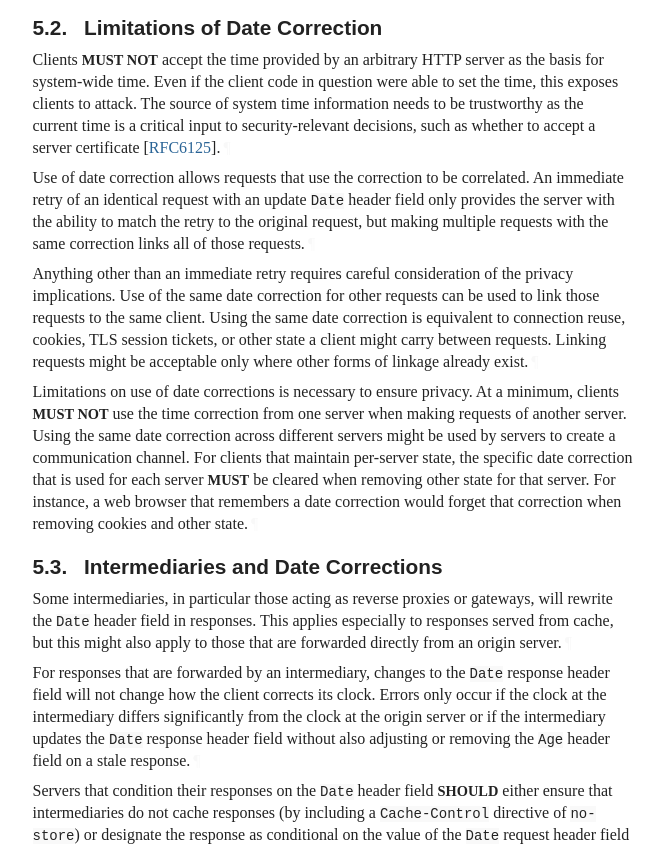
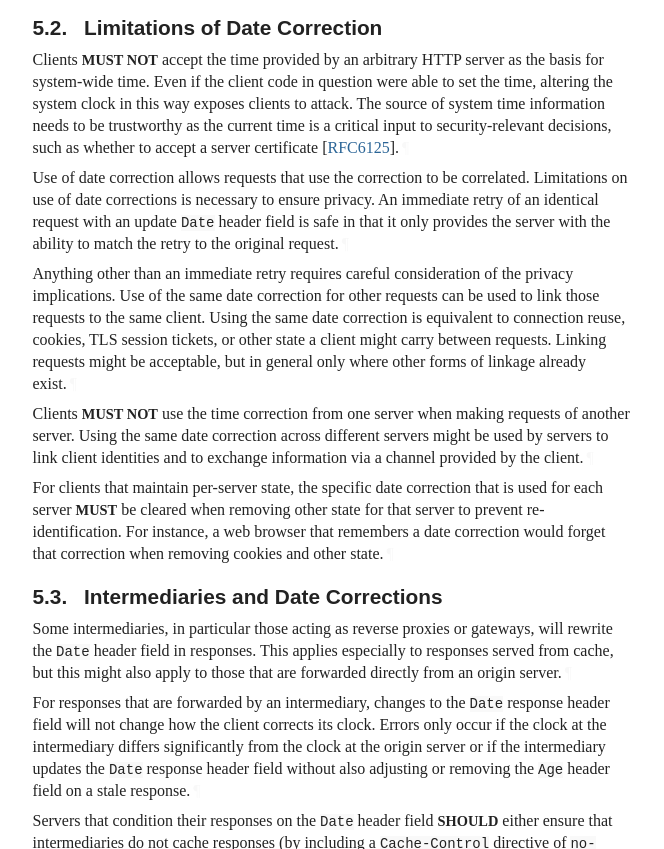
Before and after one commit to martinthomson/http-request-date, a plain HTML site: page draft-thomson-httpbis-date-requests.html in a window 1280 px wide. Shown: the part 3636-4485 px from the top of the page, without its empty margins (92-756 px from the left). Drawn offline with Linux system fonts and the light colour scheme; a web font is replaced by a local one.

Commit message:
Script updating gh-pages from fb97376. [ci skip]

```diff
--- a/draft-thomson-httpbis-date-requests.html
+++ b/draft-thomson-httpbis-date-requests.html
@@ -1332,29 +1332,29 @@ additional increment is likely to be less than the one second resolution of the
         </h3>
 <p id="section-5.2-1">Clients <span class="bcp14">MUST NOT</span> accept the time provided by an arbitrary HTTP server as the
 basis for system-wide time.  Even if the client code in question were able to
-set the time, this exposes clients to attack.  The source of system time
-information needs to be trustworthy as the current time is a critical input to
-security-relevant decisions, such as whether to accept a server certificate
-<span>[<a href="#RFC6125" class="xref">RFC6125</a>]</span>.<a href="#section-5.2-1" class="pilcrow">¶</a></p>
+set the time, altering the system clock in this way exposes clients to attack.
+The source of system time information needs to be trustworthy as the current
+time is a critical input to security-relevant decisions, such as whether to
+accept a server certificate <span>[<a href="#RFC6125" class="xref">RFC6125</a>]</span>.<a href="#section-5.2-1" class="pilcrow">¶</a></p>
 <p id="section-5.2-2">Use of date correction allows requests that use the correction to be correlated.
-An immediate retry of an identical request with an update <code>Date</code> header field
-only provides the server with the ability to match the retry to the original
-request, but making multiple requests with the same correction links all of
-those requests.<a href="#section-5.2-2" class="pilcrow">¶</a></p>
+Limitations on use of date corrections is necessary to ensure privacy.  An
+immediate retry of an identical request with an update <code>Date</code> header field is
+safe in that it only provides the server with the ability to match the retry to
+the original request.<a href="#section-5.2-2" class="pilcrow">¶</a></p>
 <p id="section-5.2-3">Anything other than an immediate retry requires careful consideration of the
 privacy implications.  Use of the same date correction for other requests can be
 used to link those requests to the same client.  Using the same date correction
 is equivalent to connection reuse, cookies, TLS session tickets, or other state
-a client might carry between requests.  Linking requests might be acceptable
-only where other forms of linkage already exist.<a href="#section-5.2-3" class="pilcrow">¶</a></p>
-<p id="section-5.2-4">Limitations on use of date corrections is necessary to ensure privacy.  At a
-minimum, clients <span class="bcp14">MUST NOT</span> use the time correction from one server when making
-requests of another server.  Using the same date correction across different
-servers might be used by servers to create a communication channel.  For clients
-that maintain per-server state, the specific date correction that is used for
-each server <span class="bcp14">MUST</span> be cleared when removing other state for that server.  For
-instance, a web browser that remembers a date correction would forget that
-correction when removing cookies and other state.<a href="#section-5.2-4" class="pilcrow">¶</a></p>
+a client might carry between requests.  Linking requests might be acceptable,
+but in general only where other forms of linkage already exist.<a href="#section-5.2-3" class="pilcrow">¶</a></p>
+<p id="section-5.2-4">Clients <span class="bcp14">MUST NOT</span> use the time correction from one server when making requests of
+another server.  Using the same date correction across different servers might
+be used by servers to link client identities and to exchange information via a
+channel provided by the client.<a href="#section-5.2-4" class="pilcrow">¶</a></p>
+<p id="section-5.2-5">For clients that maintain per-server state, the specific date correction that is
+used for each server <span class="bcp14">MUST</span> be cleared when removing other state for that server
+to prevent re-identification.  For instance, a web browser that remembers a date
+correction would forget that correction when removing cookies and other state.<a href="#section-5.2-5" class="pilcrow">¶</a></p>
 </section>
 </div>
 <div id="intermediaries">
```
Also changed, not shown: draft-thomson-httpbis-date-requests.txt.
